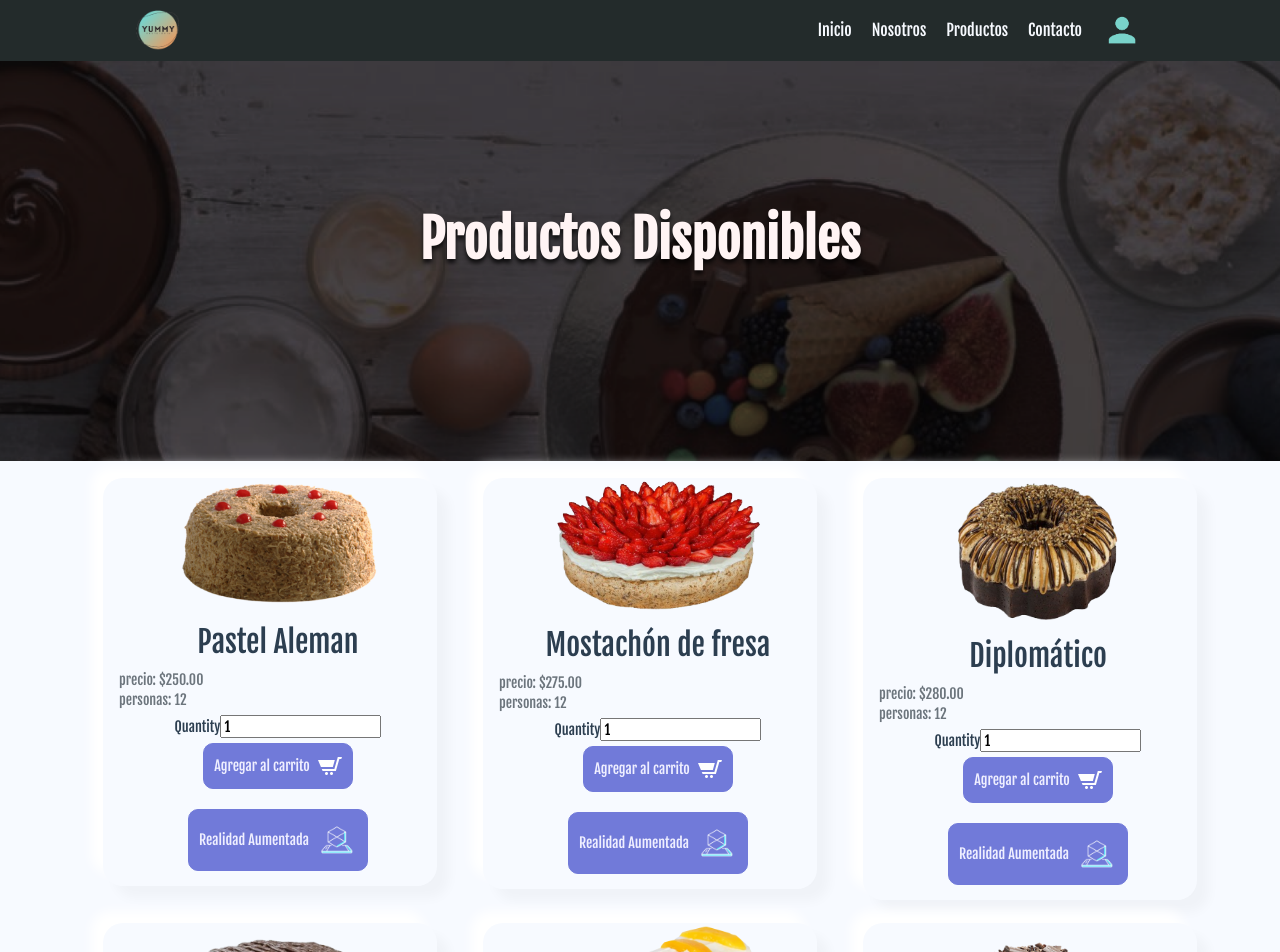
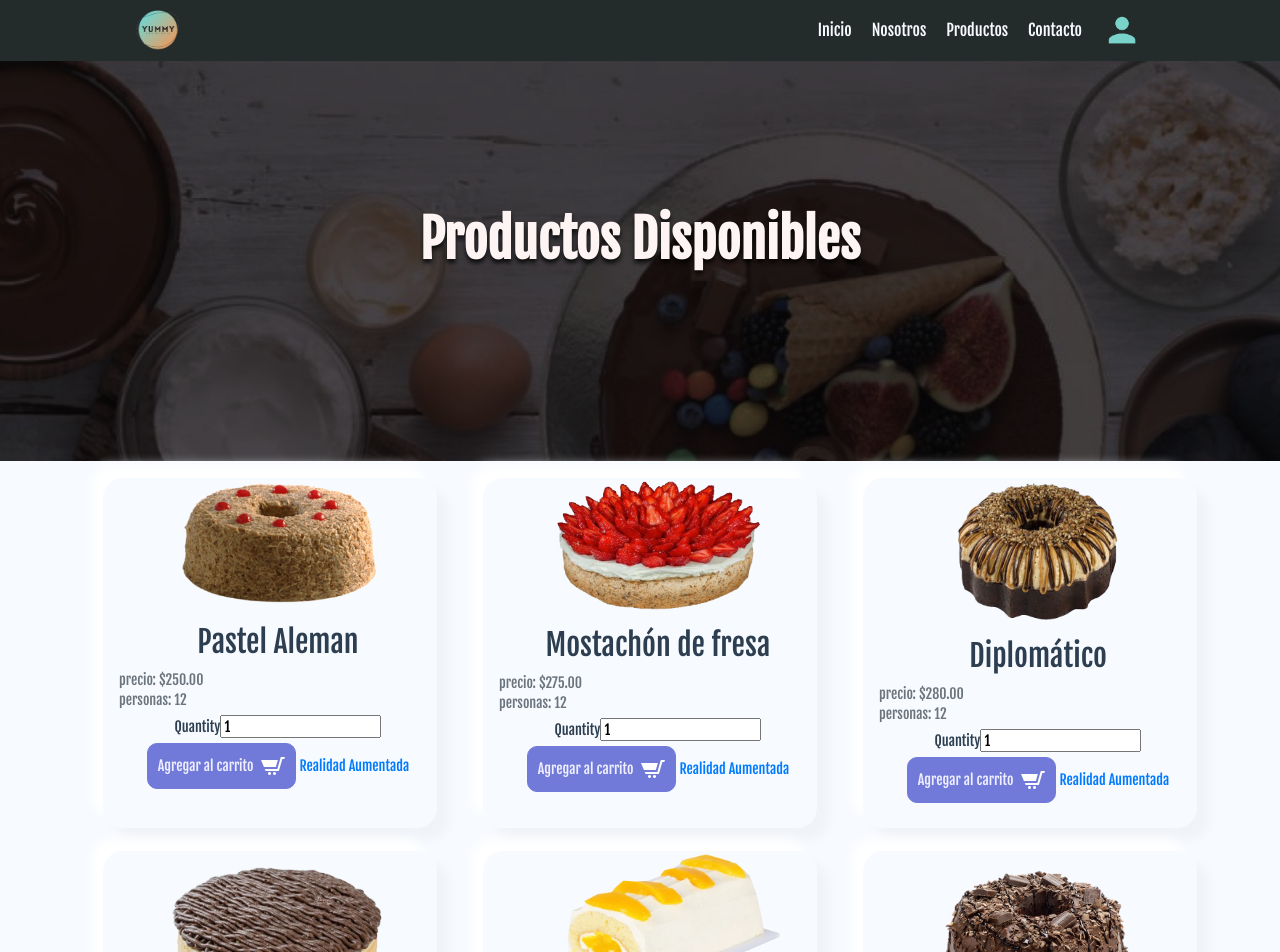
Before and after one commit to AaronARdz/yummy, a Vue app: page /Productos in a window 1280 px wide. Shown: the top 952 px of the page. Built offline with nearby package versions, Linux system fonts and the light colour scheme; no server answers.

Commit message:
Update ImagenesProductos.vue

```diff
--- a/src/components/Productos/ImagenesProductos.vue
+++ b/src/components/Productos/ImagenesProductos.vue
@@ -19,9 +19,7 @@
                 >Agregar al carrito
                 <img class="ml-2 cart" src="@/assets/img/shopcart.png" alt=""> </button>
                   <a :href="cake.link">
-                    <button class="btn_ btn-blue mt-2 mb-4 ml-auto"
-                    >Realidad Aumentada
-                      <img class="ml-2 cart" src="@/assets/img/AR.png" width="40" height="40"> </button>
+                    Realidad Aumentada
                   </a>
             </div>
           </div>
```
